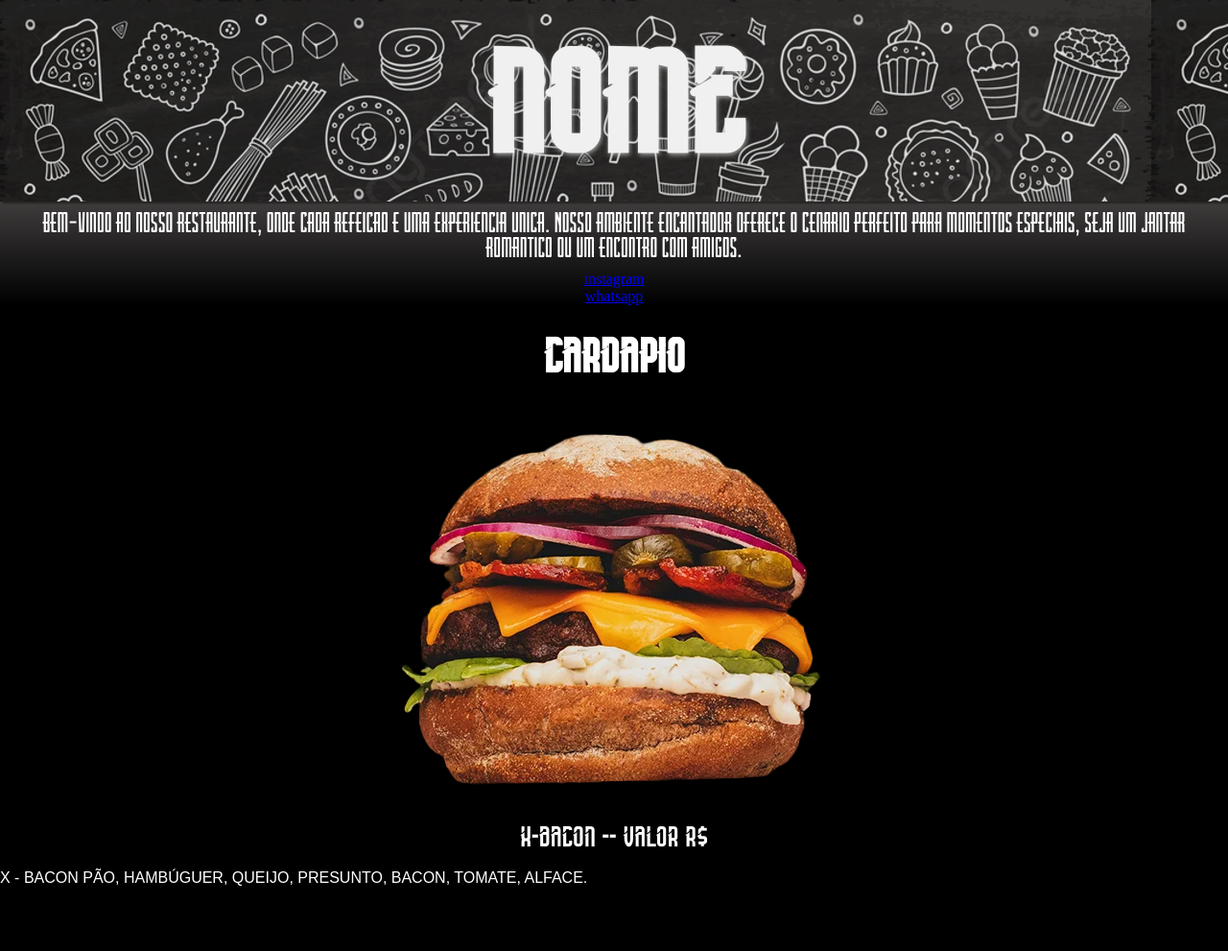
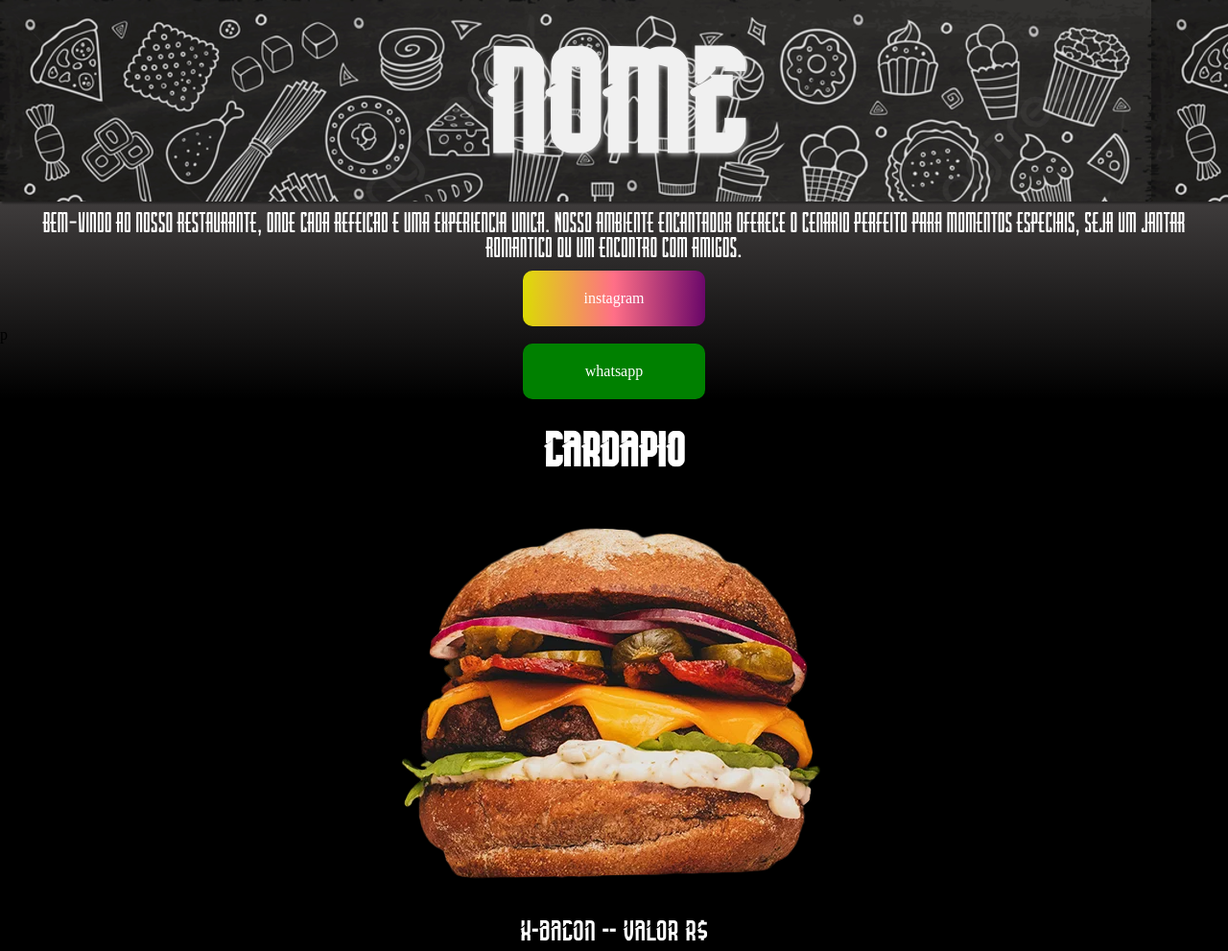
Before and after one commit to marlonmorais25/projeto-cardapio, a plain HTML site: page index.html in a window 1280 px wide. Shown: the top 991 px of the page at 96% size. Before the commit the page ends 940 px from the top, so only its background shows below. Drawn offline with Linux system fonts and the light colour scheme.

Commit message:
mudancas

```diff
--- a/index.html
+++ b/index.html
@@ -14,8 +14,9 @@
         <p>
             Bem-vindo ao nosso restaurante, onde cada refeicao e uma experiencia unica. Nosso ambiente encantador oferece o cenario perfeito para momentos especiais, seja um jantar romantico ou um encontro com amigos.
         </p>
-        <a href="#">instagram</a>
-        <a href="#">whatsapp</a>
+        <a href="#" class="instagram">instagram</a>
+        p
+        <a href="#" class="whastapp">whatsapp</a>
     </main>
     <section>
         <h2>
--- a/style.css
+++ b/style.css
@@ -57,8 +57,32 @@ padding: 10px;
 
 }
 main>a{
+
+   text-align: center;
+
+
+
+}
+main a.instagram{
     display: block;
-    text-align:center;
+    text-decoration: none;
+    color: white;
+    border-radius: 10px;
+    margin: auto;
+    width: 90px;
+    background-image: linear-gradient(to right, rgba(255, 255, 0, 0.842) ,rgb(255, 111, 135) ,rgba(128, 0, 128, 0.767));
+    padding: 20px 50px;
+
+}
+main a.whastapp{
+    display: block;
+    text-decoration: none;
+    color: white;
+    background-color:green;
+    border-radius: 10px;
+    margin: auto;
+    width: 90px;
+    padding: 20px 50px;
 
 }
 section{
@@ -77,7 +101,10 @@ section h2{
 section>img{
    display: block;
    margin: auto;
+
+
 }
+
 p.nomes{
     font-family: "olimpia";
     font-size: 30px;
```
